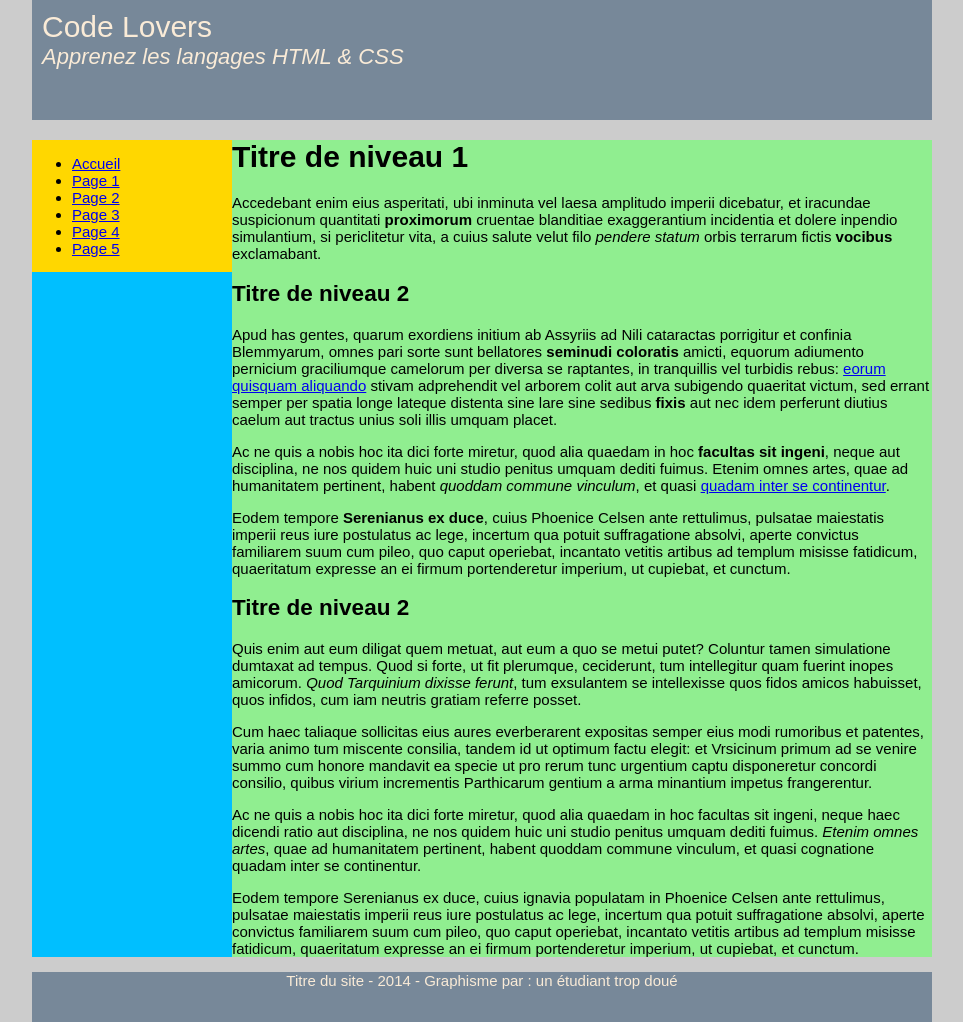
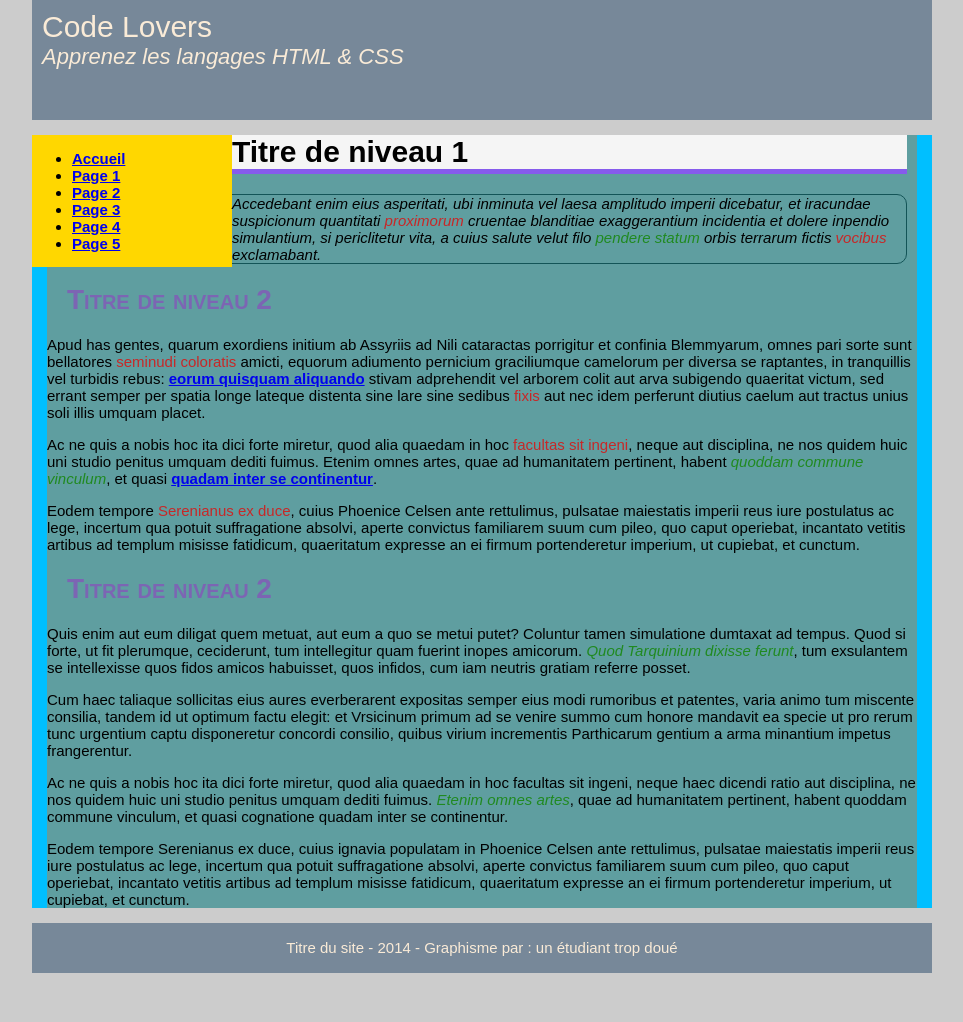
Before and after one commit to morganeMjk/exerciceCSS, a plain HTML site: page index.html in a window 1280 px wide. Shown: the whole page, without its empty margins (158-1121 px from the left). After the commit the page ends 973 px from the top, so only its background shows below. Drawn offline with Linux system fonts and the light colour scheme.

Commit message:
Mise en forme du contenu de la page
Modification de la hauteur de la ligne de .pieddepage

Modification de l'arriere plan et de la marge exterieur de .colonne_contenu

Modifications apportees a <h1>
    - arriere plan
    - marge exterieur
    - marge exterieur du bas
    - ajout d'une bordure

Modifications apportees a <h2>
    - couleur du texte
    - taille de la police
    - marge exterieur
    - texte en petite capitales

Modification de la couleur du texte et suppression du soulignement de <strong>

Modification de la couleur du texte de <em>

Modifications apportees a .introduction
    - texte en italique
    - ajout d'une bordure
    - marge exterieur
    - bord arrondis

Modifications apportees a <a>
    - suppression de la mise en gras
    - couleur du texte au survol
    - soulignement au survol

```diff
--- a/style.css
+++ b/style.css
@@ -48,8 +48,6 @@ body{
     color: antiquewhite;
     font-style: italic;
 }
-
-
 .colonnes {
     background-color: deepskyblue;
 }
@@ -57,10 +55,45 @@ body{
     background-color: gold;
 }
 .colonne_contenu {
-    background-color: lightgreen;
+    background-color: #5f9ea0;
+    margin: 15px;
+}
+h1 {
+    background-color: #f5f5f5;
+    margin: 10px;
+    margin-bottom: 20px;
+    border-bottom: 5px solid rgb(134, 91, 236);
+}
+.introduction {
+    font-style: italic;
+    border: 1px solid #135457;
+    margin: 10px;
+    border-radius: 10px;
+}
+h2 {
+    color: rgb(124, 101, 179);
+    font-size: 28px;
+    margin: 20px;
+    font-variant: small-caps;
+}
+a {
+    font-weight: bold;
+}
+a:hover {
+    color: red;
+    text-decoration: none;
+}
+strong{
+    color: rgb(199, 40, 40);
+    font-weight: normal;
+}
+em {
+    color: rgb(32, 138, 32);
 }
 .pieddepage{
     background-color:#778899;
     color: antiquewhite;
     text-align: center;
+    line-height: 50px;
+    height: 50px;
 }
```
